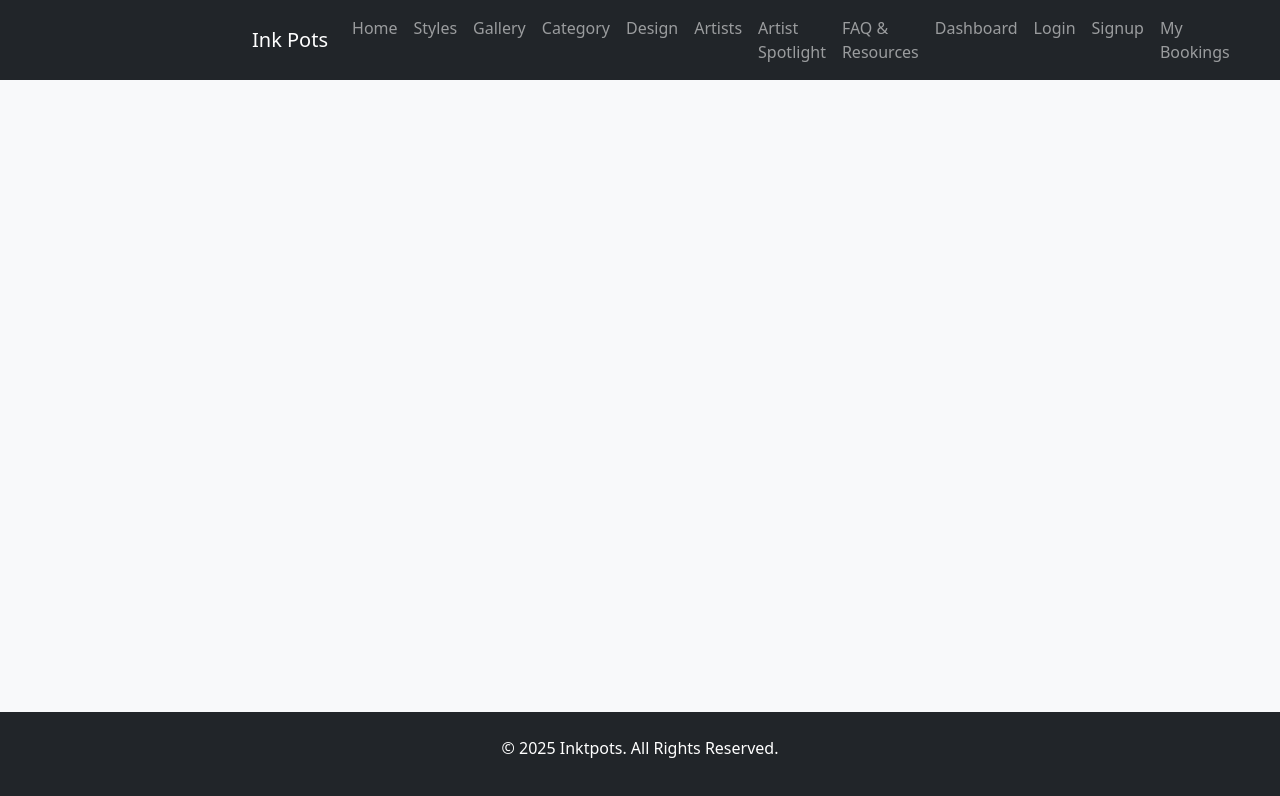
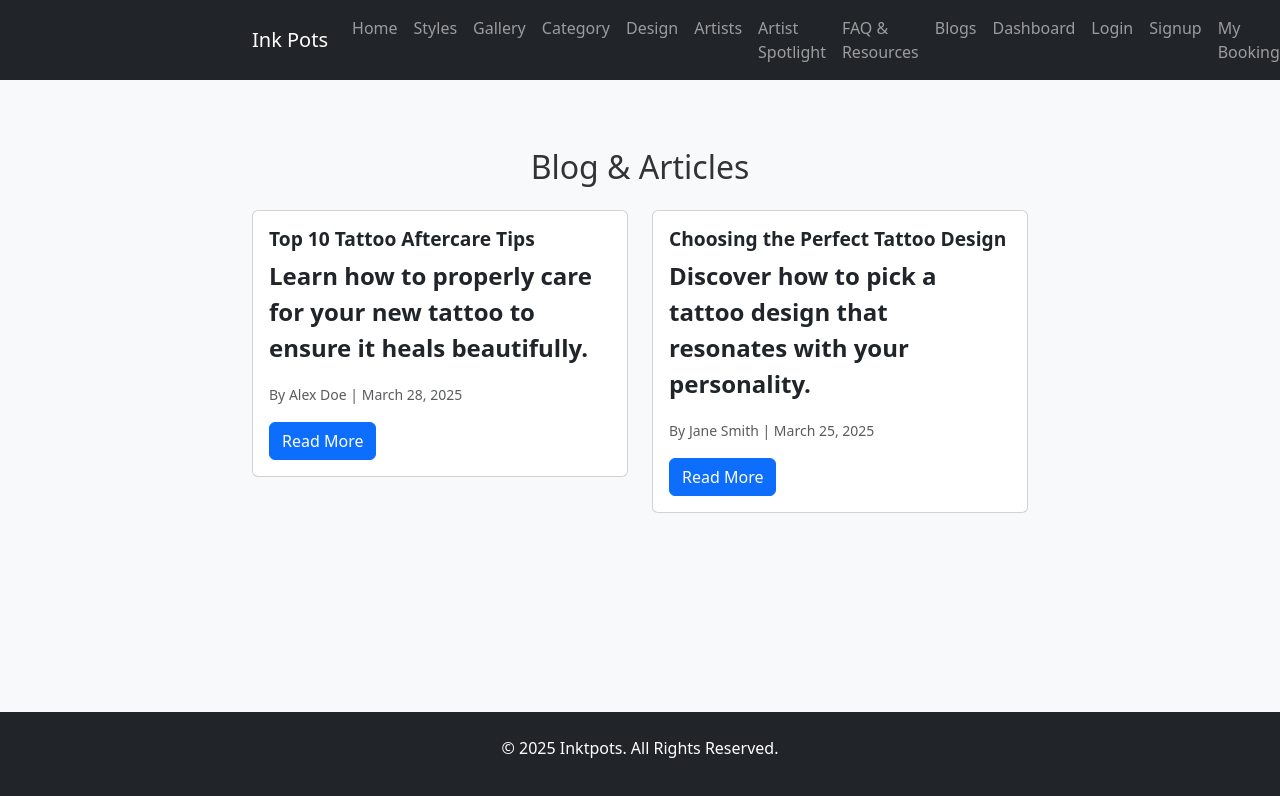
Before and after one commit to emily172/FYP-Tattoo, a React (Vite) app in the folder tattoo-web-app/: page /blog in a window 1280 px wide. Shown: the top 796 px of the page. Built offline with nearby package versions, Linux system fonts and the light colour scheme.

Commit message:
Added Blog & Article section

```diff
--- a/tattoo-web-app/src/App.jsx
+++ b/tattoo-web-app/src/App.jsx
@@ -9,8 +9,10 @@ import Category from "./pages/Category";
 import Design from "./pages/Design"
 import Artists from "./pages/Artists";
 import ArtistProfile from "./pages/ArtistProfile";
-import ArtistSpotlight from "./components/ArtistSpotlight";
+import ArtistSpotlight from "./pages/artistSpotlight";
 import FAQResources from "./pages/FAQResources";
+import BlogList from "./pages/BlogList";
+import BlogDetail from "./pages/BlogDetail";
 import ReviewForm from "./pages/ReviewForm";
 import Dashboard from "./pages/Dashboard";
 import BookingForm from "./pages/BookingForm";
@@ -43,6 +45,8 @@ const App = () => {
             <Route path="/artists/:id/review" element={<ReviewForm />} />
             <Route path="/artist-spotlight" element={<ArtistSpotlight />} />
             <Route path="/faq-resources" element={<FAQResources />} />
+            <Route path="/blog" element={<BlogList />} />
+            <Route path="/blog/:id" element={<BlogDetail />} />
             <Route path="/dashboard" element={<Dashboard />} />
             <Route path="/booking-confirmation" element={<BookingConfirmation />} />
             <Route path="/my-bookings" element={<MyBookings />} /> {/* My Bookings */}
--- a/tattoo-web-app/src/components/Header.jsx
+++ b/tattoo-web-app/src/components/Header.jsx
@@ -43,7 +43,9 @@ const Header = () => {
             <li className="nav-item">
               <Link to="/faq-resources" className="nav-link">FAQ & Resources</Link>
             </li>
-
+            <li className="nav-item">
+              <Link to="/blog" className="nav-link">Blogs</Link>
+            </li>
             <li className="nav-item">
               <Link className="nav-link" to="/dashboard">Dashboard</Link>
             </li>
--- /dev/null
+++ b/tattoo-web-app/src/data/articles.jsx
@@ -0,0 +1,20 @@
+export const articles = [
+    {
+      id: 1,
+      title: "Top 10 Tattoo Aftercare Tips",
+      description: "Learn how to properly care for your new tattoo to ensure it heals beautifully.",
+      author: "Alex Doe",
+      date: "March 28, 2025",
+      category: "Tattoo Care Tips",
+      content: "Here are the top 10 tips for tattoo aftercare: Keep it clean, moisturize, and avoid direct sunlight..."
+    },
+    {
+      id: 2,
+      title: "Choosing the Perfect Tattoo Design",
+      description: "Discover how to pick a tattoo design that resonates with your personality.",
+      author: "Jane Smith",
+      date: "March 25, 2025",
+      category: "Design Inspirations",
+      content: "When choosing a tattoo design, consider its meaning, size, and placement on your body..."
+    }
+  ];
--- /dev/null
+++ b/tattoo-web-app/src/pages/BlogDetail.jsx
@@ -0,0 +1,31 @@
+import React from "react";
+import { useParams, Link } from "react-router-dom";
+import { articles } from "../data/articles";
+
+const BlogDetail = () => {
+  const { id } = useParams(); // Get the article ID from the URL
+  const article = articles.find((a) => a.id === parseInt(id)); // Find the article
+
+  if (!article) {
+    return (
+      <div className="container mt-5">
+        <h2>Article Not Found</h2>
+        <p>We couldn't find the article you were looking for.</p>
+        <Link to="/blog" className="btn btn-primary">Back to Blog</Link>
+      </div>
+    );
+  }
+
+  return (
+    <div className="container mt-5">
+      <h2>{article.title}</h2>
+      <p className="text-muted">
+        By {article.author} | {article.date} | {article.category}
+      </p>
+      <p>{article.content}</p>
+      <Link to="/blog" className="btn btn-secondary mt-3">Back to Blog</Link>
+    </div>
+  );
+};
+
+export default BlogDetail;
--- /dev/null
+++ b/tattoo-web-app/src/pages/BlogList.jsx
@@ -0,0 +1,31 @@
+import React from "react";
+import { Link } from "react-router-dom";
+import { articles } from "../data/articles";
+
+const BlogList = () => {
+  return (
+    <div className="container mt-5">
+      <h2 className="text-center mb-4">Blog & Articles</h2>
+      <div className="row">
+        {articles.map((article) => (
+          <div key={article.id} className="col-md-6 mb-4">
+            <div className="card">
+              <div className="card-body">
+                <h5 className="card-title">{article.title}</h5>
+                <p className="card-text">{article.description}</p>
+                <p className="text-muted">
+                  <small>By {article.author} | {article.date}</small>
+                </p>
+                <Link to={`/blog/${article.id}`} className="btn btn-primary">
+                  Read More
+                </Link>
+              </div>
+            </div>
+          </div>
+        ))}
+      </div>
+    </div>
+  );
+};
+
+export default BlogList;
```
Also changed, not shown: tattoo-web-app/src/pages/artistSpotlight.jsx (renamed from tattoo-web-app/src/components/artistSpotlight.jsx).
